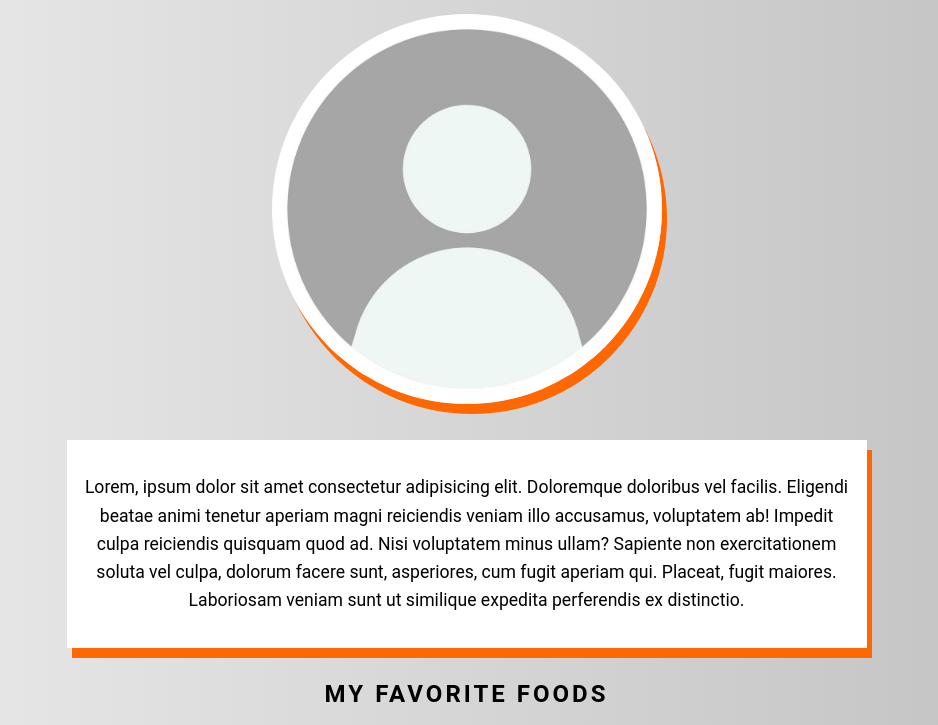
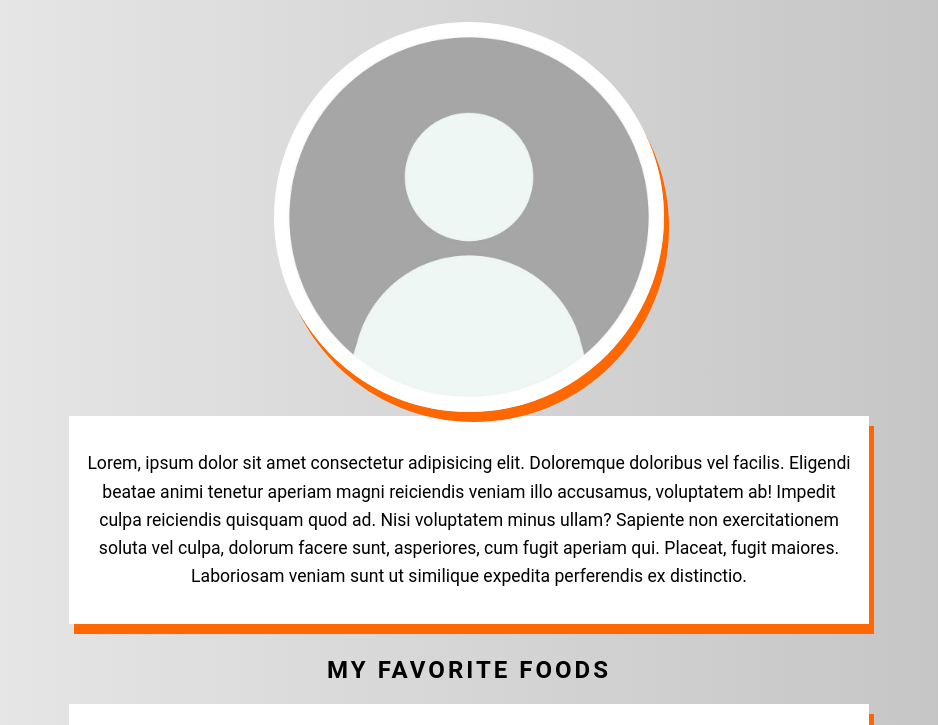
Before and after one commit to crumbcrumb/about-me-page, a plain HTML site: page index.html in a window 1280 px wide. Shown: the part 134-859 px from the top of the page, without its empty margins (171-1109 px from the left). Drawn offline with Linux system fonts and the light colour scheme.

Commit message:
styled img div and main

```diff
--- a/style.css
+++ b/style.css
@@ -1,18 +1,16 @@
+main {
+  max-width: 800px;
+  margin: 0 auto;
+}
+
 body {
   text-align: center;
   font-family: Roboto, sans-serif;
   background-image: linear-gradient(to right, #ebebeb, #c0c0c0);
-  max-width: 800px;
-  margin: 0 auto;
-  padding-right: 5px;
 }
 
 header {
   padding: 1rem;
-}
-
-section {
-  margin-bottom: 2rem;
 }
 
 h1 {
@@ -54,6 +52,10 @@ img {
   box-shadow: 5px 10px #ff6700;
 }
 
+.img-container {
+  margin-bottom: 2rem;
+}
+
 .list {
   display: inline-block;
   text-align: left;
```
